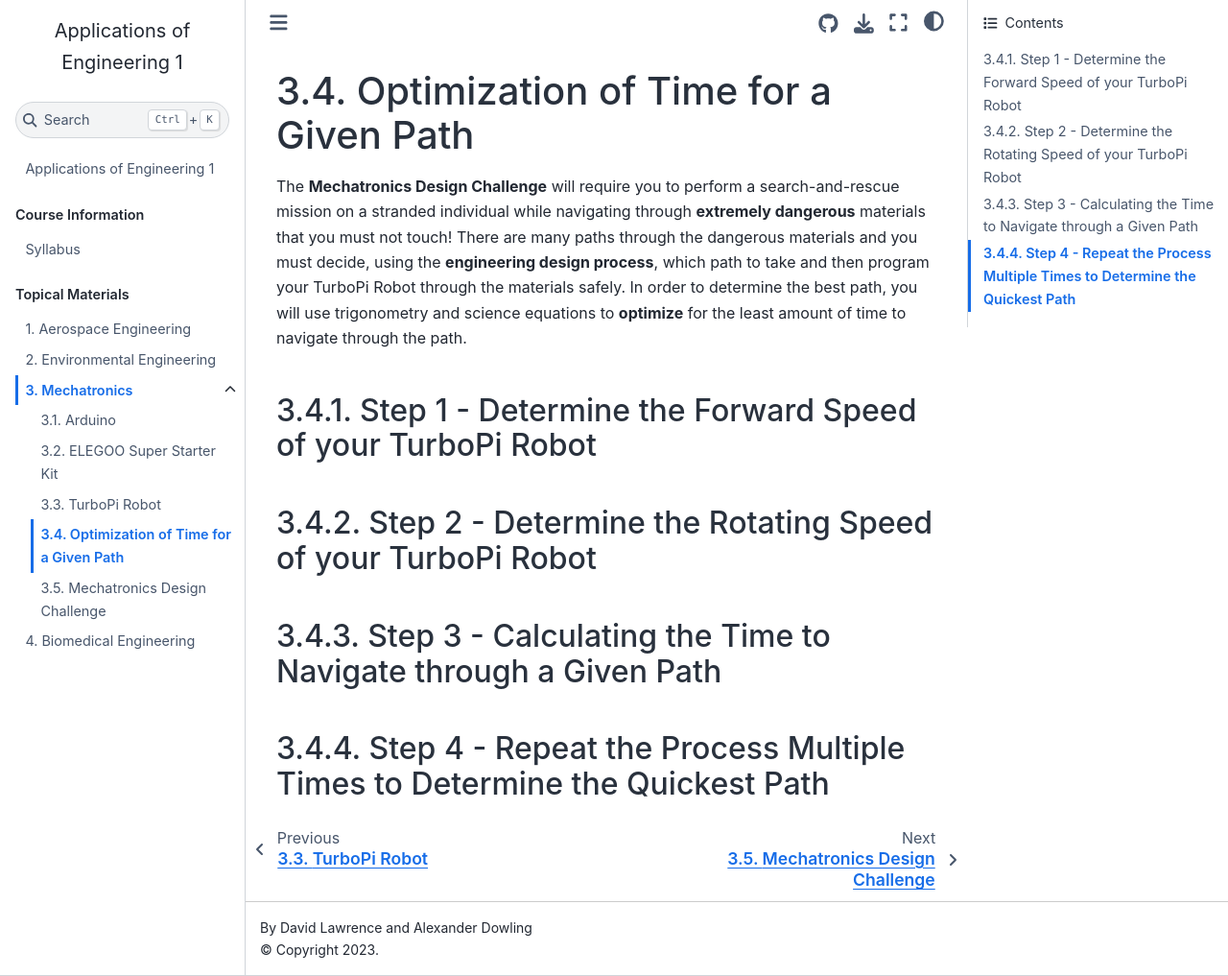
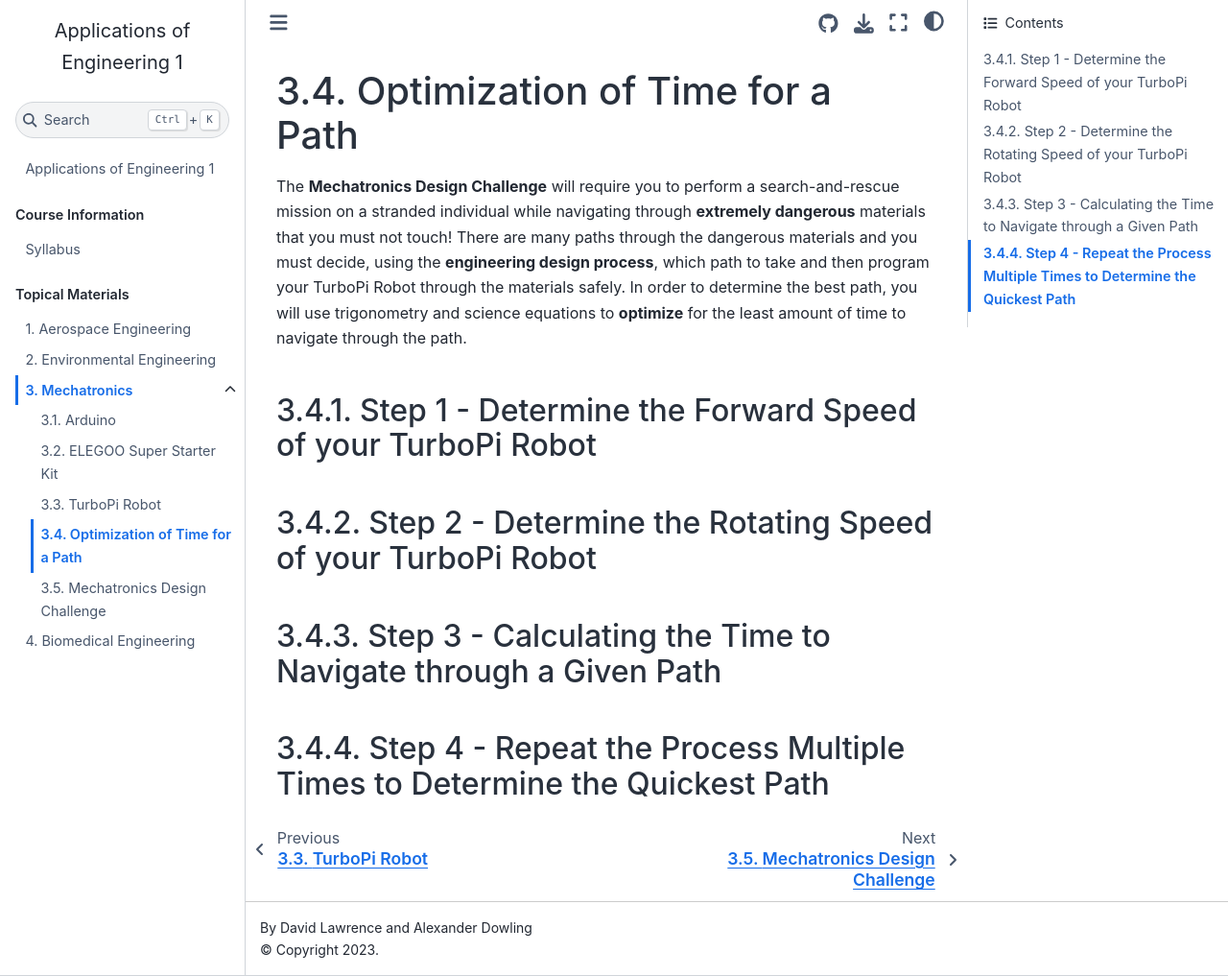
Before and after one commit to Culver-Academies/engineering1, a Jupyter Book: the page built from mech/optimization.md, in a window 1280 px wide and 1017 px high. Shown: the whole window at 96% size. Built offline with Jupyter Book 1.0.4 settings and Sphinx 7.4.7 and the Sphinx Book theme 1.1.4, drawn with Linux system fonts in a browser that asks for light colours.

Commit message:
Update optimization.md

```diff
--- a/mech/optimization.md
+++ b/mech/optimization.md
@@ -1,4 +1,4 @@
-# Optimization of Time for a Given Path
+# Optimization of Time for a Path
 
 The **Mechatronics Design Challenge** will require you to perform a search-and-rescue mission on a stranded individual while navigating through **extremely dangerous** materials that you must not touch! There are many paths through the dangerous materials and you must decide, using the **engineering design process**, which path to take and then program your TurboPi Robot through the materials safely. In order to determine the best path, you will use trigonometry and science equations to **optimize** for the least amount of time to navigate through the path.
 
```
